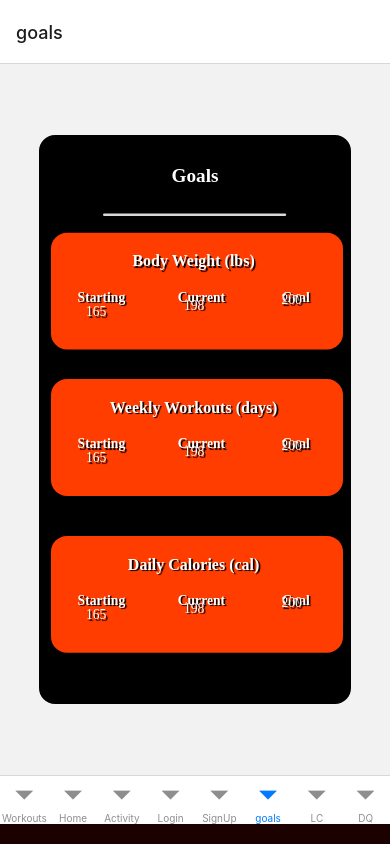
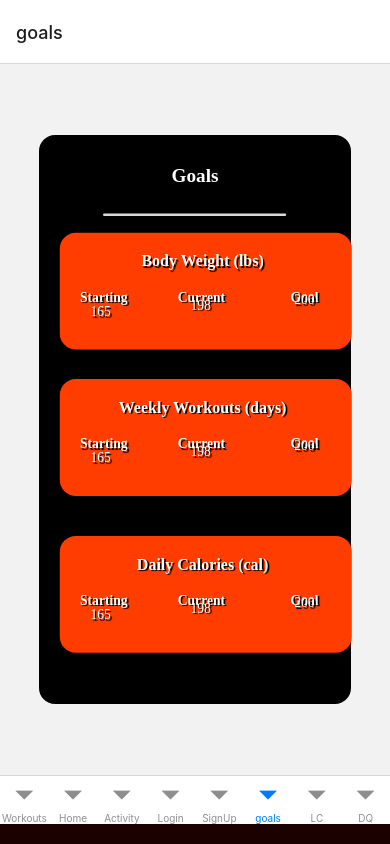
Before and after one commit to JonathanSedlakPSU/LightWeight, a React Native app: screen /goals in a window 390 px wide. Built offline with nearby package versions, Linux system fonts and the light colour scheme.

Commit message:
minor visual fixes

```diff
--- a/GlobalStyles.js
+++ b/GlobalStyles.js
@@ -28,7 +28,7 @@ export const Gap = {
    };
 /* border radiuses */
 export const Border = {
-   br_3xs: 10,
+   br_3xs: 5,
    br_mini: 15,
    br_xl: 20,
    br_6xl: 25,
--- a/Screens/GoalsPop-Up.js
+++ b/Screens/GoalsPop-Up.js
@@ -67,7 +67,8 @@ const styles = StyleSheet.create({
     bodyweightLayout: {
         height: 146,
         width: 365,
-        position: "absolute"
+        position: "absolute",
+        left: 13
     },
     bodyWeightLbsTypo: {
         height: 53,
@@ -80,7 +81,7 @@ const styles = StyleSheet.create({
         letterSpacing: 0,
         fontSize: 20,
         position: "relative",
-        left: "5%",
+        left: "10%",
         width: 310,
         //Stroke
         textShadowColor: "#000", // Outline color
@@ -175,17 +176,17 @@ const styles = StyleSheet.create({
         top: 0,
         backgroundColor: Color.theme2,
         alignItems: "center",
-        left: -5,
+        left: 0,
         borderRadius: Border.br_xl,
     },
     goal: {
         width: 92,
-        right: 18,
+        right: 0,
         height: 42,
         top: 63
     },
     current: {
-        marginLeft: -52.5,
+        marginLeft: -45.5,
         width: 106,
         height: 42,
         top: 63,
@@ -195,7 +196,7 @@ const styles = StyleSheet.create({
         width: 116,
         height: 42,
         top: 63,
-        left: 0
+        left: 10
     },
     bodyweight: {
         top: 122,
@@ -234,7 +235,7 @@ const styles = StyleSheet.create({
         lineHeight: 35,
         fontSize: 17,
         position: "relative",
-        marginLeft: -52.5,
+        marginLeft: -40,
         width: 106,
         height: 42,
         top: 40,
@@ -250,7 +251,7 @@ const styles = StyleSheet.create({
         lineHeight: 35,
         fontSize: 17,
         position: "relative",
-        marginLeft: 70,
+        marginLeft: 85,
         width: 106,
         height: 42,
         top: -3,
@@ -266,7 +267,7 @@ const styles = StyleSheet.create({
         lineHeight: 35,
         fontSize: 17,
         position: "relative",
-        marginLeft: 210,
+        marginLeft: 233,
         width: 106,
         height: 42,
         top: -45,
--- a/Screens/LogCaloriesPop-Up.js
+++ b/Screens/LogCaloriesPop-Up.js
@@ -55,7 +55,8 @@ const styles = StyleSheet.create({
     boxPositionLayout: {
         height: 125,
         width: 365,
-        position: "absolute"
+        position: "absolute",
+        left: 13,
     },
     title: {
         height: 53,
@@ -188,7 +189,6 @@ const styles = StyleSheet.create({
     },
     boxPosition1: {
         top: 50,
-        left: 20,
         width: 365
     },
     boxPosition2Days: {
@@ -199,21 +199,18 @@ const styles = StyleSheet.create({
         width: 92
     },
     boxPosition2: {
-        top: 200,
-        left: 20,
+        top: 220,
         width: 365
     },
     goal2100Cal: {
         width: 108
     },
     boxPosition3: {
-        top: 350,
-        left: 20,
+        top: 390,
         width: 365
     },
     boxPosition4: {
-        top: 500,
-        left: 20,
+        top: 560,
         width: 365
     },
     LogCaloriesPopUp: {
--- a/Screens/LoginScreen.js
+++ b/Screens/LoginScreen.js
@@ -202,6 +202,7 @@ const styles = StyleSheet.create({
     height: 35,
     width: 300,
     position: "absolute",
+
   },
   facebookButton: {
     backgroundColor: "#0095ff",
```
Also changed, not shown: 1 other file (tests, documents, lock files or other folders).
